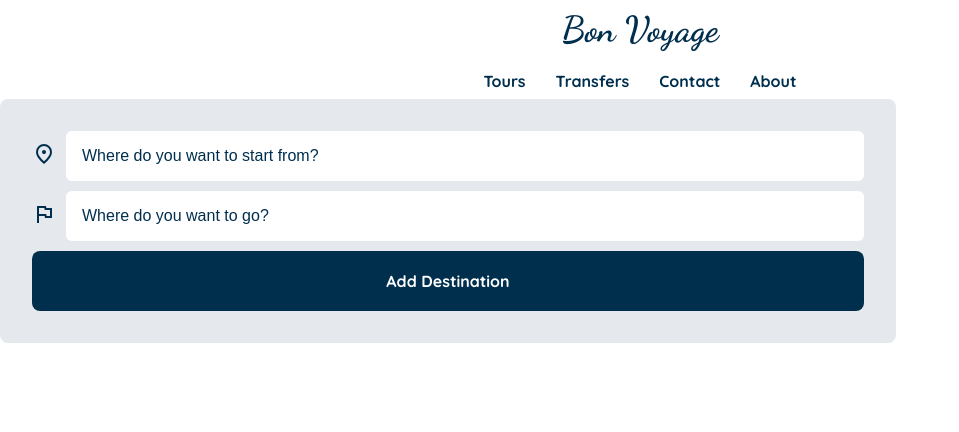
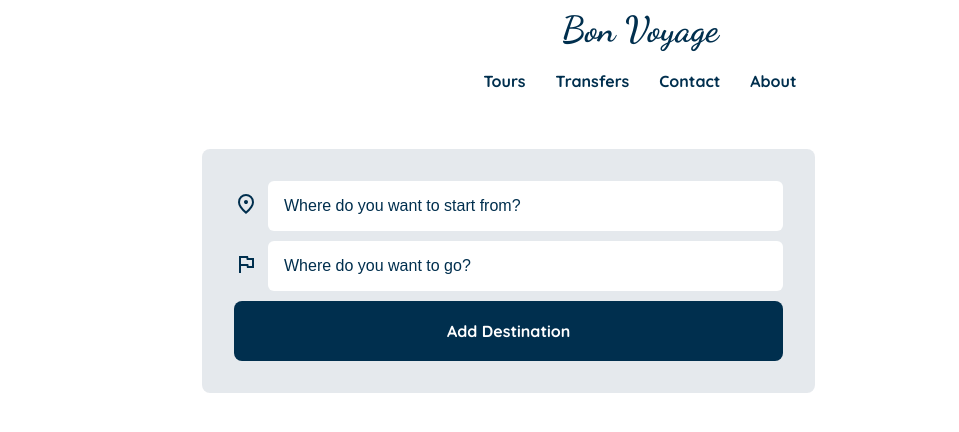
Before and after one commit to nickgabriadze/bonvoyage, a React (Vite) app in the folder front-end/: page /transfers in a window 1280 px wide. Shown: the top 432 px of the page, without its empty margins (0-959 px from the left). Built offline with nearby package versions, Linux system fonts and the light colour scheme.

Commit message:
feat: added layout for transfers page

```diff
--- /dev/null
+++ b/front-end/src/pages/transfer/TransferLayout.tsx
@@ -0,0 +1,12 @@
+import {ReactNode} from "react";
+
+export default function TransferLayout({children}:{children: ReactNode}){
+
+    const transferStyle = {
+        width: '70%',
+        margin:'auto',
+        padding: '50px 10px 0 10px'
+    }
+    return <section style={transferStyle}>{children}</section>
+
+}
--- a/front-end/src/pages/transfer/Transfers.tsx
+++ b/front-end/src/pages/transfer/Transfers.tsx
@@ -1,11 +1,14 @@
 import Dropdown from "./components/Dropdown/Dropdown.tsx";
+import TransferLayout from "./TransferLayout.tsx";
 
 export function Transfers(){
 
 
 
 
-    return <Dropdown />
+    return <TransferLayout>
+        <Dropdown />
+    </TransferLayout>
 }
 
 export default Transfers;
```
